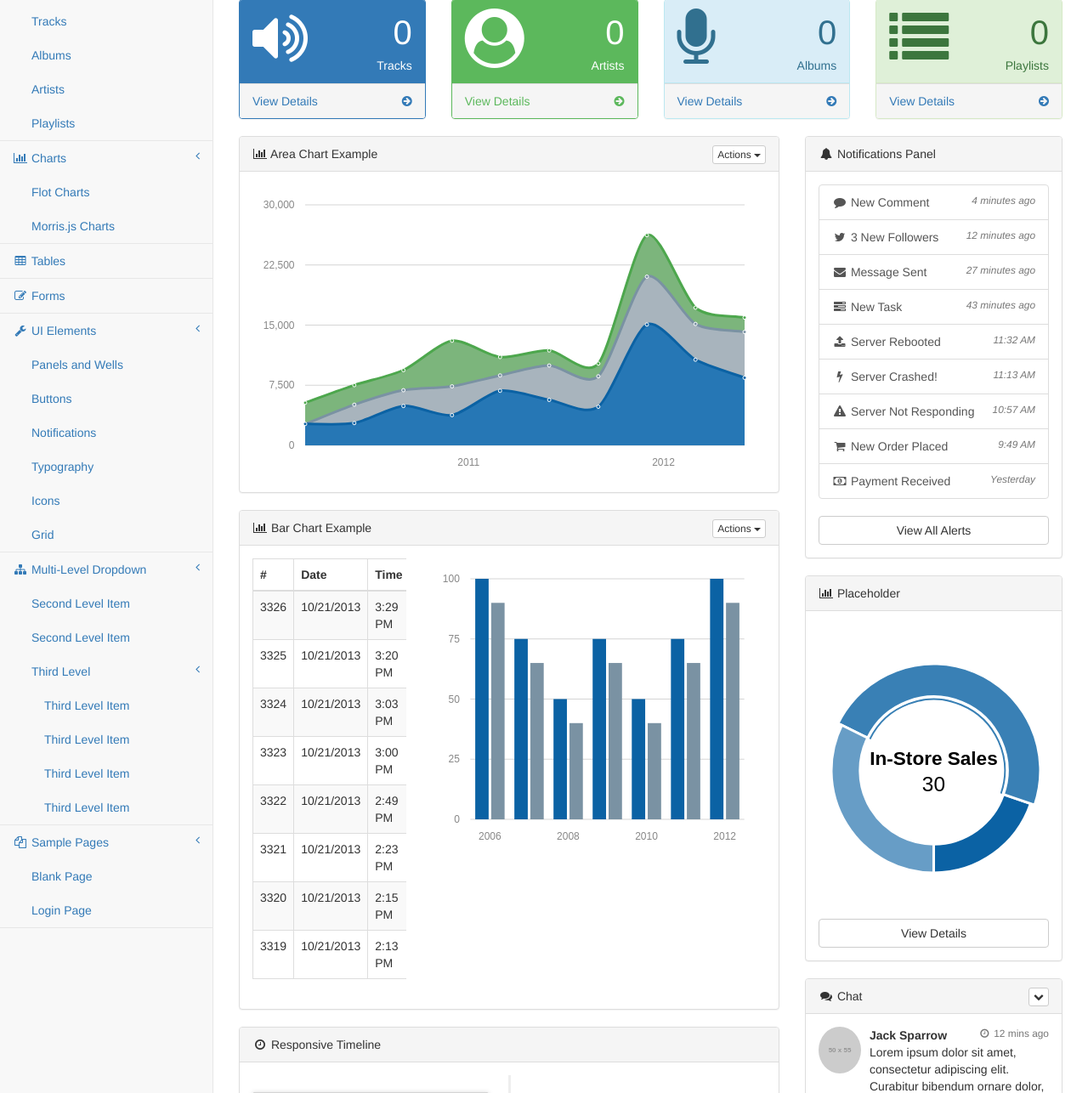
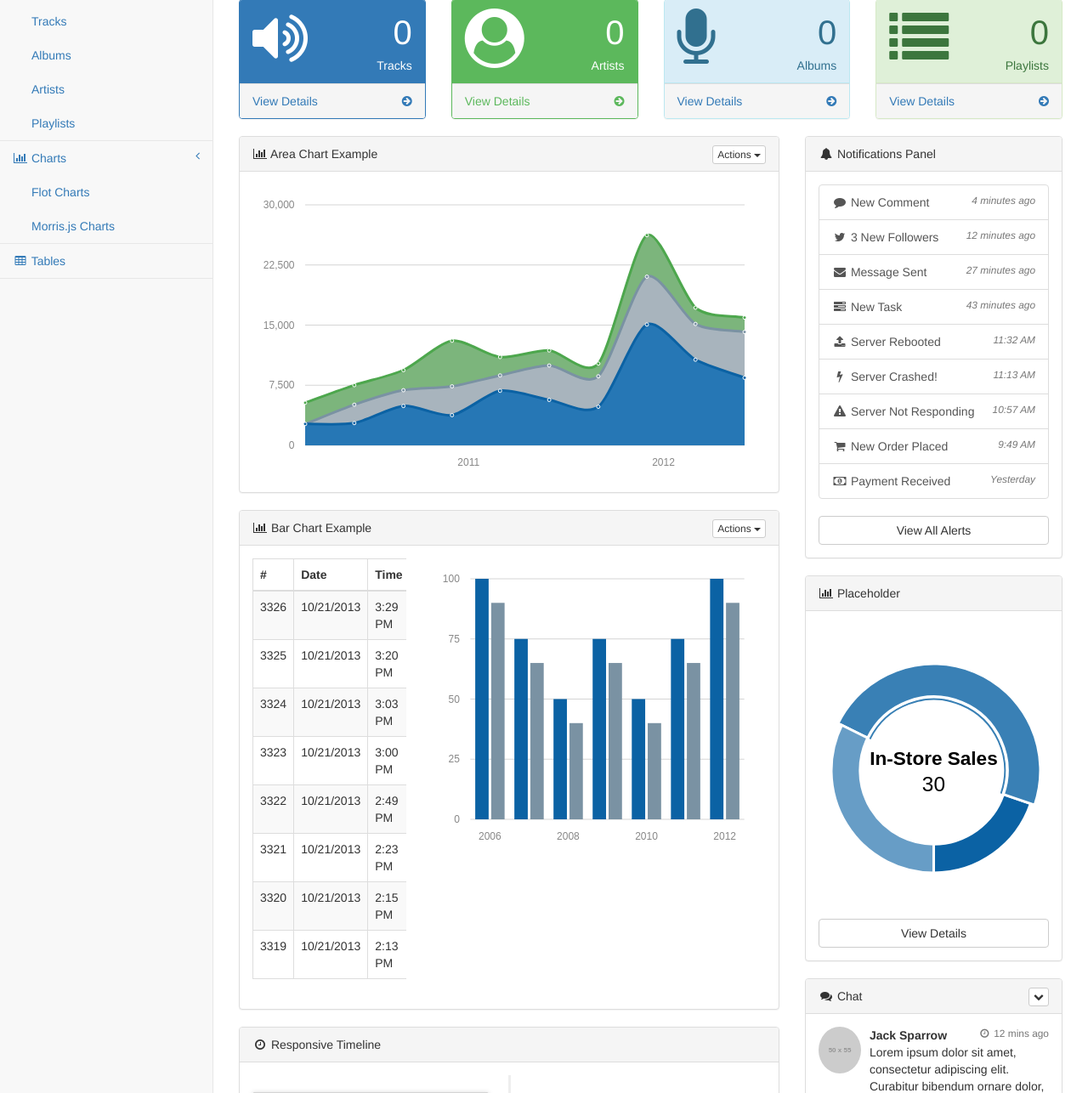
Before and after one commit to shacker/tunedex, a Django app: page / in a window 1280 px wide. Shown: the part 192-1478 px from the top of the page at 85% size. Run offline with Django 3.2, Linux system fonts and the light colour scheme; data comes from the database, SQL or seed files in the repository; grey boxes labelled with a size stand in for pictures from a placeholder-image service; data that the repository does not hold is empty; some libraries are stand-ins or nearby versions.

Commit message:
Remove much of boilerplate left nav

```diff
--- a/pyrex/templates/base.html
+++ b/pyrex/templates/base.html
@@ -317,75 +317,7 @@
                         <li>
                             <a href="{% static "theme/pagestables.html" %}"><i class="fa fa-table fa-fw"></i> Tables</a>
                         </li>
-                        <li>
-                            <a href="forms.html"><i class="fa fa-edit fa-fw"></i> Forms</a>
-                        </li>
-                        <li>
-                            <a href="#"><i class="fa fa-wrench fa-fw"></i> UI Elements<span class="fa arrow"></span></a>
-                            <ul class="nav nav-second-level">
-                                <li>
-                                    <a href="panels-wells.html">Panels and Wells</a>
-                                </li>
-                                <li>
-                                    <a href="buttons.html">Buttons</a>
-                                </li>
-                                <li>
-                                    <a href="notifications.html">Notifications</a>
-                                </li>
-                                <li>
-                                    <a href="typography.html">Typography</a>
-                                </li>
-                                <li>
-                                    <a href="icons.html"> Icons</a>
-                                </li>
-                                <li>
-                                    <a href="grid.html">Grid</a>
-                                </li>
-                            </ul>
-                            <!-- /.nav-second-level -->
-                        </li>
-                        <li>
-                            <a href="#"><i class="fa fa-sitemap fa-fw"></i> Multi-Level Dropdown<span class="fa arrow"></span></a>
-                            <ul class="nav nav-second-level">
-                                <li>
-                                    <a href="#">Second Level Item</a>
-                                </li>
-                                <li>
-                                    <a href="#">Second Level Item</a>
-                                </li>
-                                <li>
-                                    <a href="#">Third Level <span class="fa arrow"></span></a>
-                                    <ul class="nav nav-third-level">
-                                        <li>
-                                            <a href="#">Third Level Item</a>
-                                        </li>
-                                        <li>
-                                            <a href="#">Third Level Item</a>
-                                        </li>
-                                        <li>
-                                            <a href="#">Third Level Item</a>
-                                        </li>
-                                        <li>
-                                            <a href="#">Third Level Item</a>
-                                        </li>
-                                    </ul>
-                                    <!-- /.nav-third-level -->
-                                </li>
-                            </ul>
-                            <!-- /.nav-second-level -->
-                        </li>
-                        <li>
-                            <a href="#"><i class="fa fa-files-o fa-fw"></i> Sample Pages<span class="fa arrow"></span></a>
-                            <ul class="nav nav-second-level">
-                                <li>
-                                    <a href="static/theme/pages/blank.html">Blank Page</a>
-                                </li>
-                                <li>
-                                    <a href="static/theme/pages/login.html">Login Page</a>
-                                </li>
-                            </ul>
-                            <!-- /.nav-second-level -->
-                        </li>
+
 
                     </ul>
                 </div>
```
